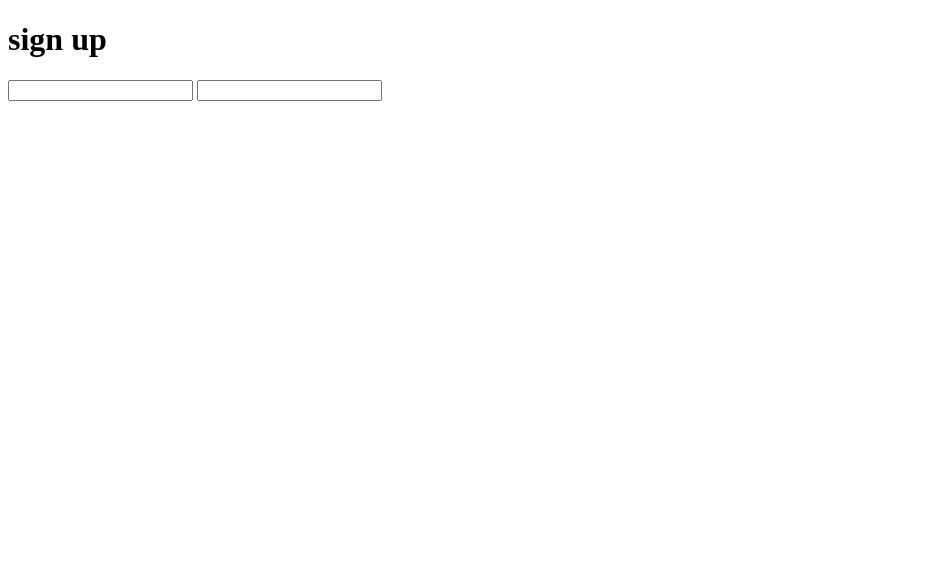
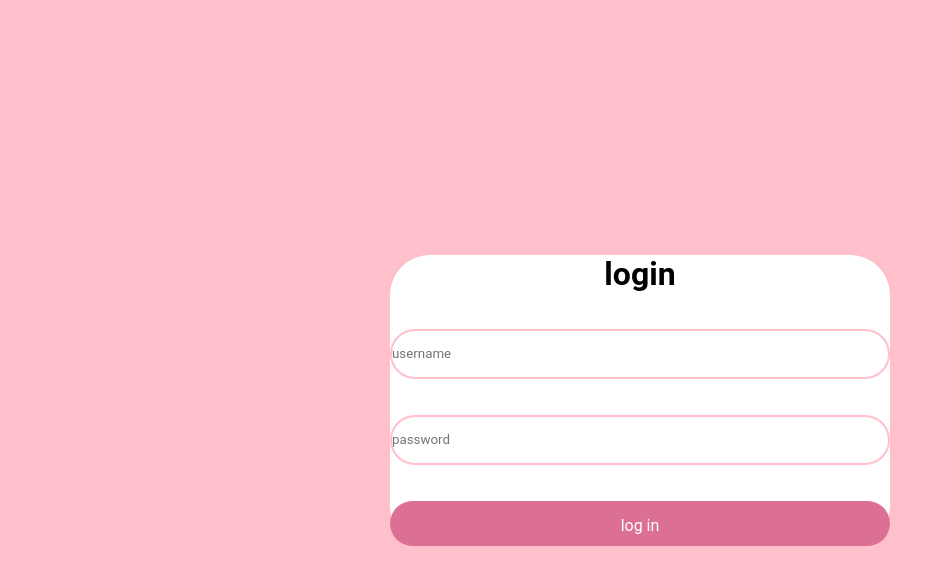
Before and after one commit to Sardelkaadelka/ProjectZero, a plain HTML site: page website/pages/index2.html in a window 1280 px wide. Shown: the whole page, without its empty margins (0-945 px from the left). Drawn offline with Linux system fonts and the light colour scheme.

Commit message:
sardelkaposrala

```diff
--- a/website/pages/desgin.css
+++ b/website/pages/desgin.css
@@ -1,4 +1,7 @@
 
 body{
-background-color: antiquewhite;
+background-color: pink;
 }
+.btn{
+    display: flex;
+}
--- a/website/pages/index2.html
+++ b/website/pages/index2.html
@@ -1,8 +1,23 @@
 <!DOCTYPE html>
+<html>
 <head>
+    <link rel="stylesheet" href="login.css">
+</head>
     <body>
-        <h1> sign up </h1>
-        <input>
-        <input>
+        <div class="wrapper" >
+            <form action="">
+                <h1>login</h1>
+                <div class="input-box">
+                    <input type="text" placeholder="username" required>
+                    </div>
+
+                    <div class="input-box">
+                        <input type="pass" placeholder="password" required>
+
+                </div>
+
+                <button type="submit" class = "btn">log in</button>
+            </form>
+        </div>
     </body>
-</head>
+</html>
--- /dev/null
+++ b/website/pages/login.css
@@ -0,0 +1,49 @@
+*{
+    margin:0;
+    padding:0;
+    box-sizing: border-box;
+    font-family:Roboto, 'Gill Sans', 'Gill Sans MT', Calibri, 'Trebuchet MS', sans-serif
+}
+body{
+    display: flex;
+    justify-content: center;
+    align-items: center;
+    min-height: 100vh;
+    background:pink;
+}
+.wrapper{
+    width: 500px;
+    background:white;
+    border-radius: 40px;
+}
+.wrapper h1{
+    font-size: 36 px;
+    text-align: center;
+}
+.wrapper .input-box{
+    width: 100%;
+    height: 50px;
+
+    margin: 36px 0;
+}
+.input-box input{
+    width:100%;
+    height: 100%;;
+    background: transparent;
+    outline: none ;
+    border:2px solid pink;
+    border-radius: 40px;
+}
+.wrapper .btn {
+    background-color: palevioletred;
+    color: white;
+    padding: 15px 32px;
+    text-align: center;
+    font-size: 16px;
+    border-radius: 40px;
+    outline: none;
+    border:none;
+    width: 100%;
+    height: 45px;
+    cursor: pointer;
+}
```
Also changed, not shown: website/pages/index.html (+3 -1 lines), favicon.ico.
